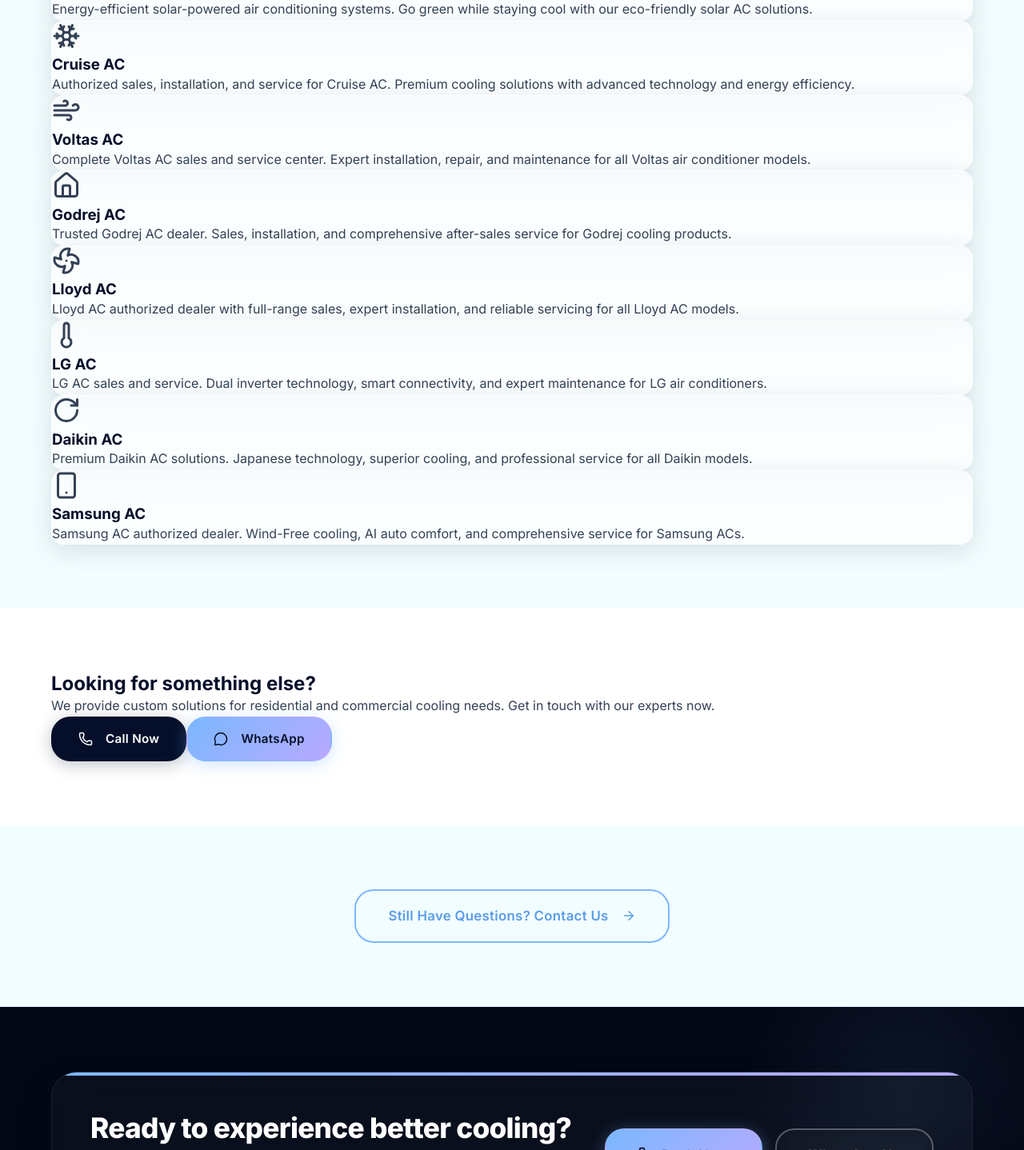
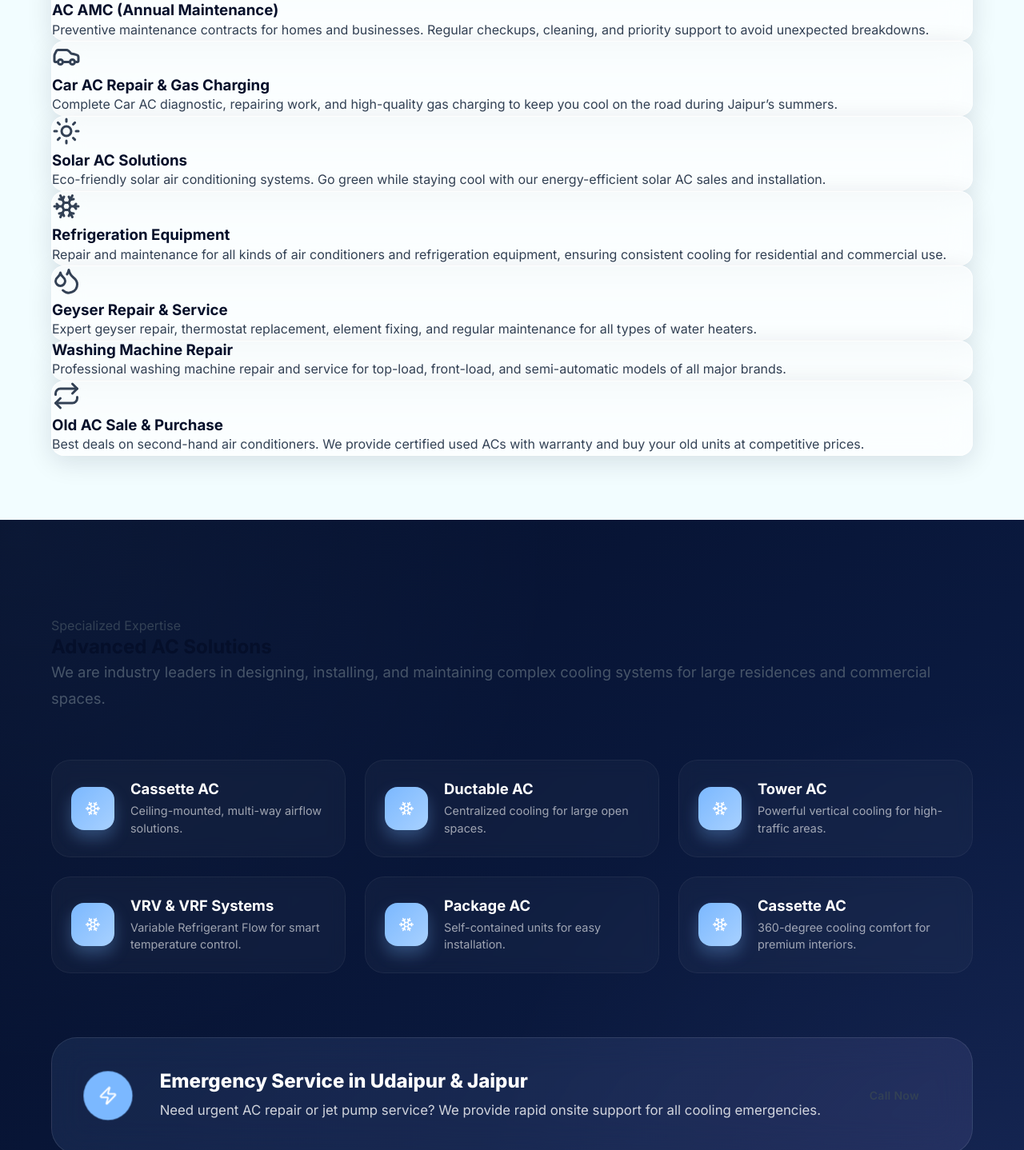
Before and after one commit to Eshbanoliver/a2z-cooling-website-showcase, a React (Vite) app: page /services in a window 1280 px wide. Shown: the part 1212-2650 px from the top of the page at 80% size. Built offline with nearby package versions, Linux system fonts and the light colour scheme.

Commit message:
services page

```diff
--- a/src/data/constants.ts
+++ b/src/data/constants.ts
@@ -52,69 +52,63 @@
 export const SERVICES: Service[] = [
   {
     id: 'ac-repair',
-    icon: 'ac-repair',
-    title: 'AC Repair & Service',
-    description: 'Complete AC repair, gas refilling, installation, and annual maintenance services for all brands. We ensure your AC runs at peak performance.',
+    icon: 'wrench',
+    title: 'AC Repair & Jet Pump Service',
+    description: 'Expert AC repair, jet pump cleaning, gas charging (R22, R32, R410), and complete troubleshooting for all brands. We ensure peak performance and longevity.',
+  },
+  {
+    id: 'ac-installation',
+    icon: 'layout',
+    title: 'AC Installation & Copper Piping',
+    description: 'Professional installation for Split and Window ACs with expert copper pipe fitting and decorative ducting for a clean, efficient setup.',
+  },
+  {
+    id: 'hvac-solutions',
+    icon: 'wind',
+    title: 'Commercial HVAC & VRV/VRF',
+    description: 'Advanced HVAC solutions including Cassette AC, Tower AC, Ductable AC, Package AC, and high-efficiency VRV/VRF system design and maintenance.',
+  },
+  {
+    id: 'ac-amc',
+    icon: 'shield-check',
+    title: 'AC AMC (Annual Maintenance)',
+    description: 'Preventive maintenance contracts for homes and businesses. Regular checkups, cleaning, and priority support to avoid unexpected breakdowns.',
+  },
+  {
+    id: 'car-ac-service',
+    icon: 'car',
+    title: 'Car AC Repair & Gas Charging',
+    description: 'Complete Car AC diagnostic, repairing work, and high-quality gas charging to keep you cool on the road during Jaipur’s summers.',
+  },
+  {
+    id: 'solar-ac',
+    icon: 'sun',
+    title: 'Solar AC Solutions',
+    description: 'Eco-friendly solar air conditioning systems. Go green while staying cool with our energy-efficient solar AC sales and installation.',
+  },
+  {
+    id: 'refrigeration',
+    icon: 'snowflake',
+    title: 'Refrigeration Equipment',
+    description: 'Repair and maintenance for all kinds of air conditioners and refrigeration equipment, ensuring consistent cooling for residential and commercial use.',
   },
   {
     id: 'geyser-repair',
-    icon: 'geyser-repair',
+    icon: 'droplets',
     title: 'Geyser Repair & Service',
     description: 'Expert geyser repair, thermostat replacement, element fixing, and regular maintenance for all types of water heaters.',
   },
   {
     id: 'washing-machine',
-    icon: 'washing-machine',
+    icon: 'refresh-cw',
     title: 'Washing Machine Repair',
     description: 'Professional washing machine repair and service for top-load, front-load, and semi-automatic models of all major brands.',
   },
   {
-    id: 'solar-ac',
-    icon: 'solar-ac',
-    title: 'Solar AC Selling',
-    description: 'Energy-efficient solar-powered air conditioning systems. Go green while staying cool with our eco-friendly solar AC solutions.',
-  },
-  {
-    id: 'cruise-ac',
-    icon: 'cruise-ac',
-    title: 'Cruise AC',
-    description: 'Authorized sales, installation, and service for Cruise AC. Premium cooling solutions with advanced technology and energy efficiency.',
-  },
-  {
-    id: 'voltas-ac',
-    icon: 'voltas-ac',
-    title: 'Voltas AC',
-    description: 'Complete Voltas AC sales and service center. Expert installation, repair, and maintenance for all Voltas air conditioner models.',
-  },
-  {
-    id: 'godrej-ac',
-    icon: 'godrej-ac',
-    title: 'Godrej AC',
-    description: 'Trusted Godrej AC dealer. Sales, installation, and comprehensive after-sales service for Godrej cooling products.',
-  },
-  {
-    id: 'lloyd-ac',
-    icon: 'lloyd-ac',
-    title: 'Lloyd AC',
-    description: 'Lloyd AC authorized dealer with full-range sales, expert installation, and reliable servicing for all Lloyd AC models.',
-  },
-  {
-    id: 'lg-ac',
-    icon: 'lg-ac',
-    title: 'LG AC',
-    description: 'LG AC sales and service. Dual inverter technology, smart connectivity, and expert maintenance for LG air conditioners.',
-  },
-  {
-    id: 'daikin-ac',
-    icon: 'daikin-ac',
-    title: 'Daikin AC',
-    description: 'Premium Daikin AC solutions. Japanese technology, superior cooling, and professional service for all Daikin models.',
-  },
-  {
-    id: 'samsung-ac',
-    icon: 'samsung-ac',
-    title: 'Samsung AC',
-    description: 'Samsung AC authorized dealer. Wind-Free cooling, AI auto comfort, and comprehensive service for Samsung ACs.',
+    id: 'old-ac-deals',
+    icon: 'repeat',
+    title: 'Old AC Sale & Purchase',
+    description: 'Best deals on second-hand air conditioners. We provide certified used ACs with warranty and buy your old units at competitive prices.',
   },
 ]
 
--- a/src/index.css
+++ b/src/index.css
@@ -3288,3 +3288,134 @@
     justify-content: center;
   }
 }
+
+/* ===== SPECIALIZED AC EXPERTISE GRID ===== */
+#technical-expertise {
+  position: relative;
+  overflow: hidden;
+  padding: 120px 0;
+  background: var(--gradient-navy);
+}
+
+#technical-expertise::before {
+  content: '';
+  position: absolute;
+  top: 50%;
+  left: 50%;
+  transform: translate(-50%, -50%);
+  width: 120%;
+  height: 120%;
+  background: radial-gradient(circle at 10% 10%, rgba(123, 184, 255, 0.05), transparent 40%),
+              radial-gradient(circle at 90% 90%, rgba(184, 169, 255, 0.05), transparent 40%);
+  pointer-events: none;
+}
+
+.ac-types-grid {
+  display: grid;
+  grid-template-columns: repeat(auto-fill, minmax(280px, 1fr));
+  gap: 24px;
+  margin-top: 60px;
+}
+
+.ac-type-badge {
+  display: flex;
+  align-items: center;
+  gap: 20px;
+  padding: 24px;
+  background: rgba(255, 255, 255, 0.03);
+  border: 1px solid rgba(255, 255, 255, 0.05);
+  border-radius: var(--radius-xl);
+  backdrop-filter: blur(10px);
+  transition: all 0.4s cubic-bezier(0.165, 0.84, 0.44, 1);
+}
+
+.ac-type-badge:hover {
+  background: rgba(255, 255, 255, 0.08);
+  border-color: var(--blue-glow);
+  transform: translateY(-8px) scale(1.02);
+  box-shadow: 0 20px 40px rgba(0, 0, 0, 0.3), 0 0 20px rgba(123, 184, 255, 0.2);
+}
+
+.ac-type-badge .badge-icon {
+  width: 54px;
+  height: 54px;
+  display: flex;
+  align-items: center;
+  justify-content: center;
+  background: linear-gradient(135deg, var(--blue) 0%, #a8d1ff 100%);
+  color: var(--white);
+  border-radius: var(--radius-lg);
+  flex-shrink: 0;
+  box-shadow: 0 10px 20px rgba(123, 184, 255, 0.3);
+}
+
+.badge-content h4 {
+  color: var(--white);
+  font-size: 1.15rem;
+  font-weight: 700;
+  margin-bottom: 6px;
+}
+
+.badge-content p {
+  color: rgba(255, 255, 255, 0.6);
+  font-size: 0.9rem;
+  line-height: 1.5;
+  margin: 0;
+}
+
+/* Emergency Banner */
+.emergency-banner {
+  display: flex;
+  align-items: center;
+  justify-content: space-between;
+  gap: 30px;
+  padding: 40px;
+  margin-top: 80px;
+  background: linear-gradient(135deg, rgba(123, 184, 255, 0.1) 0%, rgba(184, 169, 255, 0.1) 100%);
+  border: 1px solid rgba(255, 255, 255, 0.1);
+  border-radius: var(--radius-2xl);
+  backdrop-filter: blur(20px);
+  text-align: left;
+}
+
+.emergency-icon-glow {
+  width: 60px;
+  height: 60px;
+  display: flex;
+  align-items: center;
+  justify-content: center;
+  background: var(--blue);
+  color: var(--white);
+  border-radius: 50%;
+  flex-shrink: 0;
+  position: relative;
+  box-shadow: 0 0 30px var(--blue-glow);
+  animation: pulse-emergency 2s infinite ease-in-out;
+}
+
+@keyframes pulse-emergency {
+  0% { transform: scale(1); box-shadow: 0 0 20px var(--blue-glow); }
+  50% { transform: scale(1.1); box-shadow: 0 0 40px var(--blue-glow); }
+  100% { transform: scale(1); box-shadow: 0 0 20px var(--blue-glow); }
+}
+
+.emergency-text h3 {
+  color: var(--white);
+  font-size: 1.5rem;
+  font-weight: 800;
+  margin-bottom: 8px;
+}
+
+.emergency-text p {
+  color: rgba(255, 255, 255, 0.8);
+  font-size: 1.05rem;
+  margin: 0;
+}
+
+@media (max-width: 992px) {
+  .emergency-banner {
+    flex-direction: column;
+    text-align: center;
+    padding: 30px;
+  }
+}
--- a/src/pages/Services.tsx
+++ b/src/pages/Services.tsx
@@ -44,6 +44,62 @@
         </div>
       </section>
 
+      {/* ===== SPECIALIZED EXPERTISE ===== */}
+      <section className="section bg-gradient-vibrant" id="technical-expertise">
+        <div className="container">
+          <FadeInSection>
+            <div className="expertise-header text-center">
+              <span className="badge badge-white">Specialized Expertise</span>
+              <h2 className="title-lg text-white">Advanced <span className="gradient-text-light">AC Solutions</span></h2>
+              <p className="description-lg text-white-80">
+                We are industry leaders in designing, installing, and maintaining
+                complex cooling systems for large residences and commercial spaces.
+              </p>
+            </div>
+          </FadeInSection>
+
+          <div className="ac-types-grid">
+            {[
+              { title: 'Cassette AC', desc: 'Ceiling-mounted, multi-way airflow solutions.' },
+              { title: 'Ductable AC', desc: 'Centralized cooling for large open spaces.' },
+              { title: 'Tower AC', desc: 'Powerful vertical cooling for high-traffic areas.' },
+              { title: 'VRV & VRF Systems', desc: 'Variable Refrigerant Flow for smart temperature control.' },
+              { title: 'Package AC', desc: 'Self-contained units for easy installation.' },
+              { title: 'Cassette AC', desc: '360-degree cooling comfort for premium interiors.' }
+            ].map((type, i) => (
+              <FadeInSection key={i} delay={i * 0.1}>
+                <div className="ac-type-badge">
+                  <div className="badge-icon">
+                    <DynamicIcon name="snowflake" size={20} />
+                  </div>
+                  <div className="badge-content">
+                    <h4>{type.title}</h4>
+                    <p>{type.desc}</p>
+                  </div>
+                </div>
+              </FadeInSection>
+            ))}
+          </div>
+
+          <div className="emergency-notice mt-12 text-center">
+            <FadeInSection>
+              <div className="glass-vibrant emergency-banner">
+                <div className="emergency-icon-glow">
+                  <DynamicIcon name="zap" size={24} />
+                </div>
+                <div className="emergency-text">
+                  <h3>Emergency Service in Udaipur & Jaipur</h3>
+                  <p>Need urgent AC repair or jet pump service? We provide rapid onsite support for all cooling emergencies.</p>
+                </div>
+                <a href={`tel:${BUSINESS.phone}`} className="btn btn-white btn-sm">
+                   Call Now
+                </a>
+              </div>
+            </FadeInSection>
+          </div>
+        </div>
+      </section>
+
       <section className="section section-light" id="detailed-cta">
         <div className="container">
           <FadeInSection>
```
